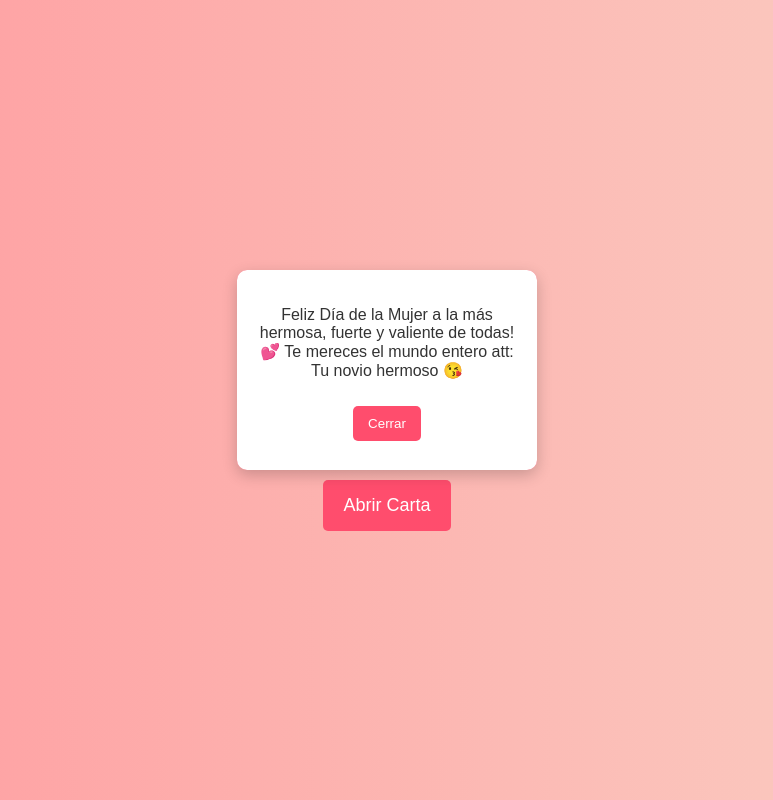
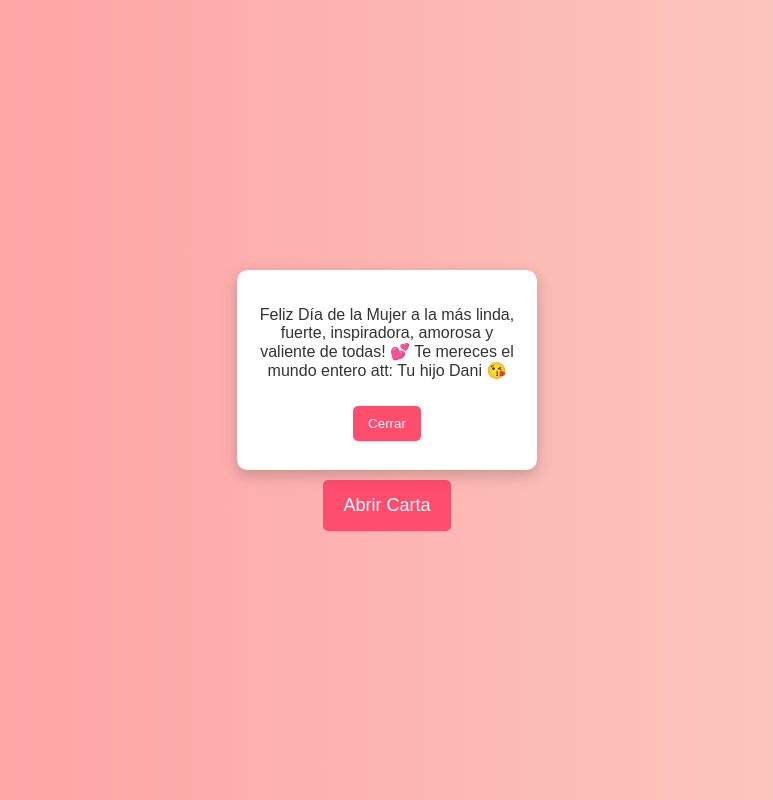
Before and after one commit to Blocksdrx/Carta, a plain HTML site: page index.html in a window 1280 px wide. Both pictures are taken after a click on the button "Abrir Carta". Shown: the whole page, without its empty margins (253-1026 px from the left). Drawn offline with Linux system fonts and the light colour scheme.

Commit message:
Update index.html

```diff
--- a/index.html
+++ b/index.html
@@ -11,7 +11,7 @@
         <div class="envelope" id="envelope">
             <div class="cover"></div>
             <div class="letter">
-                <p id="message">Feliz Día de la Mujer a la más hermosa, fuerte y valiente de todas! 💕 Te mereces el mundo entero  att: Tu novio hermoso 😘</p>
+                <p id="message">Feliz Día de la Mujer a la más linda, fuerte, inspiradora, amorosa y valiente de todas! 💕 Te mereces el mundo entero  att: Tu hijo Dani 😘</p>
                 <button onclick="closeLetter()">Cerrar</button>
             </div>
         </div>
```
